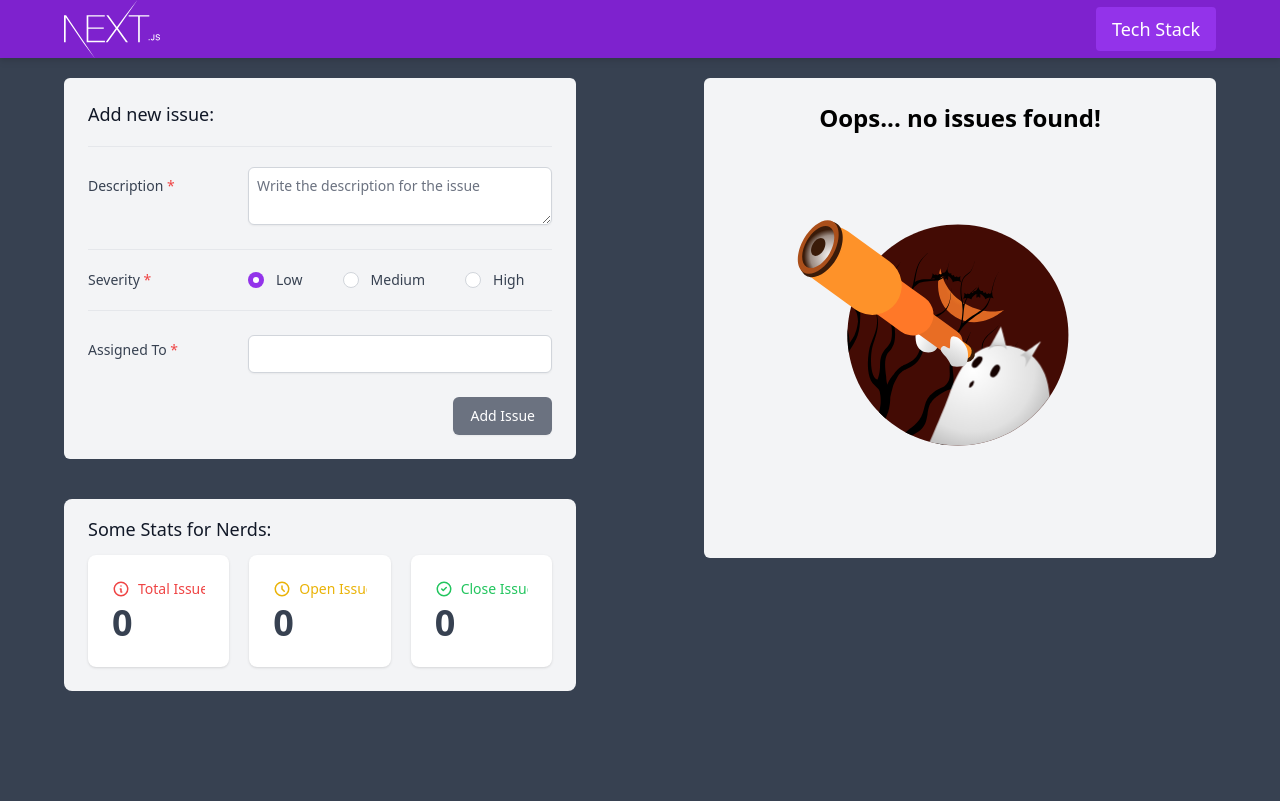
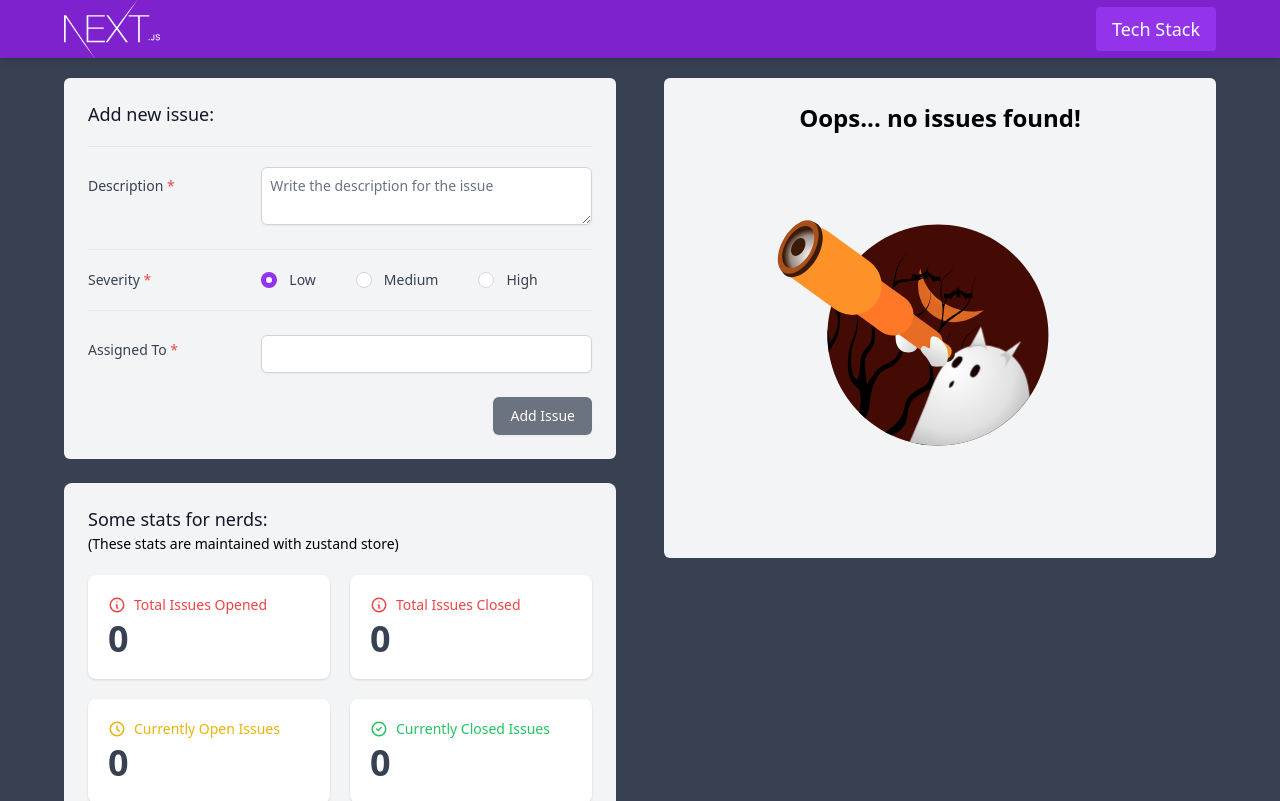
Before and after one commit to Manav-Kaushal/nextjs-issue-tracker, a Next.js app: page / in a window 1280 px wide. Shown: the top 801 px of the page. Built offline with nearby package versions, Linux system fonts and the light colour scheme.

Commit message:
close state issue fixed

```diff
--- a/src/components/card/IssueCard.tsx
+++ b/src/components/card/IssueCard.tsx
@@ -9,6 +9,7 @@ import useStore from "src/store";
 
 const IssueCard: React.FC<IssueCardInterface> = ({ data }) => {
     const formData = useStore((state) => state.formState);
+    const { addAllClosed } = useStore();
     const { setFormState } = useStore();
 
     const { uuid, description, severity, assignedTo, isClosed } = data;
@@ -17,6 +18,7 @@ const IssueCard: React.FC<IssueCardInterface> = ({ data }) => {
         const tempObj = formData.find((item: any) => item.uuid === data.uuid);
         tempObj.isClosed = true;
         setFormState([...formData]);
+        addAllClosed();
     };
 
     const handleDeleteClick = () => {
--- a/src/components/form/index.tsx
+++ b/src/components/form/index.tsx
@@ -38,8 +38,10 @@ const severityValues = [
 export const IssueForm: React.FC = () => {
     const { setFormState } = useStore();
     const formData = useStore((state) => state.formState);
+    const { addAllRaised } = useStore();
 
     const handleOnSubmit = (values: FormValues) => {
+        addAllRaised();
         const unique_id = uuid().split("-").join("");
         setFormState([
             ...formData,
@@ -48,7 +50,7 @@ export const IssueForm: React.FC = () => {
     };
 
     return (
-        <div className="px-16 py-5 font-light bg-gray-700 select-none">
+        <div className="py-5 pl-16 pr-6 font-light bg-gray-700 select-none">
             <div className="container mx-auto sticky top-[4.85rem]">
                 <div className="w-full p-6 bg-gray-100 rounded-md">
                     <Formik
--- a/src/components/issues/index.tsx
+++ b/src/components/issues/index.tsx
@@ -8,7 +8,7 @@ export const IssuesDisplayPanel: React.FC = () => {
     const formData = useStore((state) => state.formState);
 
     return (
-        <div className="px-16 py-5 font-light bg-gray-700">
+        <div className="py-5 pl-6 pr-16 font-light bg-gray-700">
             <div className="container mx-auto">
                 <div className="w-full p-6 bg-gray-100 rounded-md">
                     {formData.length === 0 ? (
--- a/src/components/stats/index.tsx
+++ b/src/components/stats/index.tsx
@@ -13,20 +13,21 @@ export const Stats: React.FC = () => {
     const [totalOpen, setTotalOpen] = useState(0);
     const [totalClosed, setTotalClosed] = useState(0);
     const formData = useStore((state) => state.formState);
-    const total = formData.length;
+    const { allClosed, allRaised } = useStore();
+
+    console.log("allClosed", allClosed);
 
     useEffect(() => {
         setTotalOpen(formData.filter((data) => data.isClosed !== true).length);
         setTotalClosed(
-            totalClosed +
-                formData.filter((data) => data.isClosed === true).length,
+            formData.filter((data) => data.isClosed === true).length,
         );
     }, [formData]);
 
     const stats = [
         {
-            name: "Total Issues",
-            stat: `${total}`,
+            name: "Total Issues Opened",
+            stat: `${allRaised}`,
             icon: (
                 <HiOutlineInformationCircle
                     className="w-[18px] h-[18px] text-red-500"
@@ -36,7 +37,18 @@ export const Stats: React.FC = () => {
             textColor: "text-red-500",
         },
         {
-            name: "Open Issues",
+            name: "Total Issues Closed",
+            stat: `${allClosed}`,
+            icon: (
+                <HiOutlineInformationCircle
+                    className="w-[18px] h-[18px] text-red-500"
+                    aria-hidden="true"
+                />
+            ),
+            textColor: "text-red-500",
+        },
+        {
+            name: "Currently Open Issues",
             stat: `${totalOpen}`,
             icon: (
                 <HiOutlineClock
@@ -47,7 +59,7 @@ export const Stats: React.FC = () => {
             textColor: "text-yellow-500",
         },
         {
-            name: "Close Issues",
+            name: "Currently Closed Issues",
             stat: `${totalClosed}`,
             icon: (
                 <HiOutlineCheckCircle
@@ -60,15 +72,18 @@ export const Stats: React.FC = () => {
     ];
 
     return (
-        <div className="p-6 my-10 bg-gray-100 rounded-lg">
-            <h3 className="text-lg font-medium leading-3 text-gray-900">
-                Some Stats for Nerds:
+        <div className="p-6 my-6 bg-gray-100 rounded-lg">
+            <h3 className="text-lg font-medium leading-6 text-gray-900">
+                Some stats for nerds:{" "}
             </h3>
-            <dl className="grid grid-cols-1 gap-5 mt-5 sm:grid-cols-3">
+            <small className="text-sm leading-3">
+                (These stats are maintained with zustand store)
+            </small>
+            <dl className="grid grid-cols-1 gap-5 mt-5 sm:grid-cols-2">
                 {stats.map((item) => (
                     <div
                         key={item.name}
-                        className="px-4 py-5 overflow-hidden bg-white rounded-lg shadow sm:p-6"
+                        className="px-3 py-3 overflow-hidden bg-white rounded-lg shadow sm:p-5"
                     >
                         <dt
                             className={`flex items-center text-sm font-medium truncate ${item.textColor}`}
--- a/src/store.ts
+++ b/src/store.ts
@@ -1,7 +1,7 @@
 import create from "zustand";
 // import { persist } from "zustand/middleware";
 
-const store = (set: any) => ({
+const store = (set: any, get) => ({
     formState: [],
     setFormState: (values: any) =>
         set(() => ({
@@ -9,8 +9,12 @@ const store = (set: any) => ({
         })),
     updateFormState: (values) =>
         set((state) => ({ formState: [...state.formState, { ...values }] })),
-    // allClosed: 0,
-    // setAllClosed: (data) => set((state) => state.allClosed + data),
+
+    allClosed: 0,
+    addAllClosed: () => set({ allClosed: get().allClosed + 1 }),
+
+    allRaised: 0,
+    addAllRaised: () => set({ allRaised: get().allRaised + 1 }),
 });
 
 const useStore = create(store);
```
